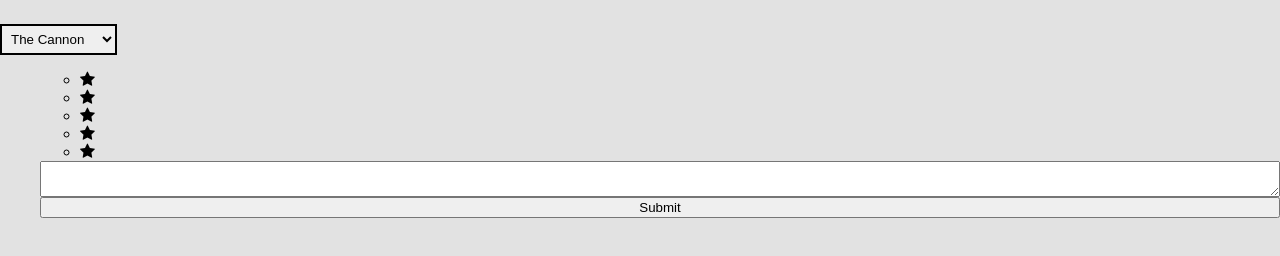
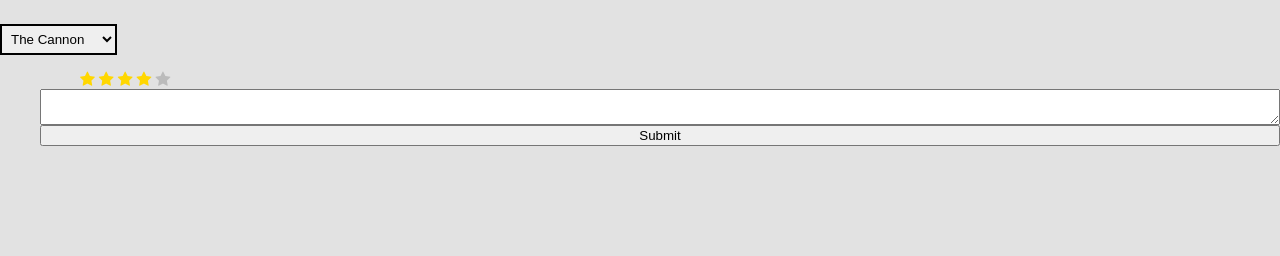
Before and after one commit to polyhackstonylovers/TuftsMap, a plain HTML site: page index.html in a window 1280 px wide. Shown: the part 118-374 px from the top of the page. Drawn offline with nearby package versions, Linux system fonts and the light colour scheme.

Commit message:
Update stylish.css

```diff
--- a/stylish.css
+++ b/stylish.css
@@ -54,6 +54,52 @@ li a:hover {
 
 }
 
+
+a {
+
+    color: rgb(100,100,100);
+
+    text-decoration: none;
+
+}
+
+a:hover {
+
+    color: #6B8E23;
+
+}
+
+.fa-star:before {
+  content: "\f005";
+}
+
+.rating-list li i.yellow {
+  color: #FFD700;
+}
+
+.rating-list li i.gray {
+  color: #bbb;
+}
+
+.list-inline>li {
+  display: inline-block;
+  padding-right: 5px;
+  padding-left: 5px;
+}
+
+.rating-list li {
+  padding: 0px;
+}
+
+.fa {
+  display: inline-block;
+  font: normal normal normal 14px/1 FontAwesome;
+  font-size: inherit;
+  text-rendering: auto;
+  -webkit-font-smoothing: antialiased;
+  -moz-osx-font-smoothing: grayscale;
+  transform: translate(0, 0);
+}
 
 
 h1 {
```
